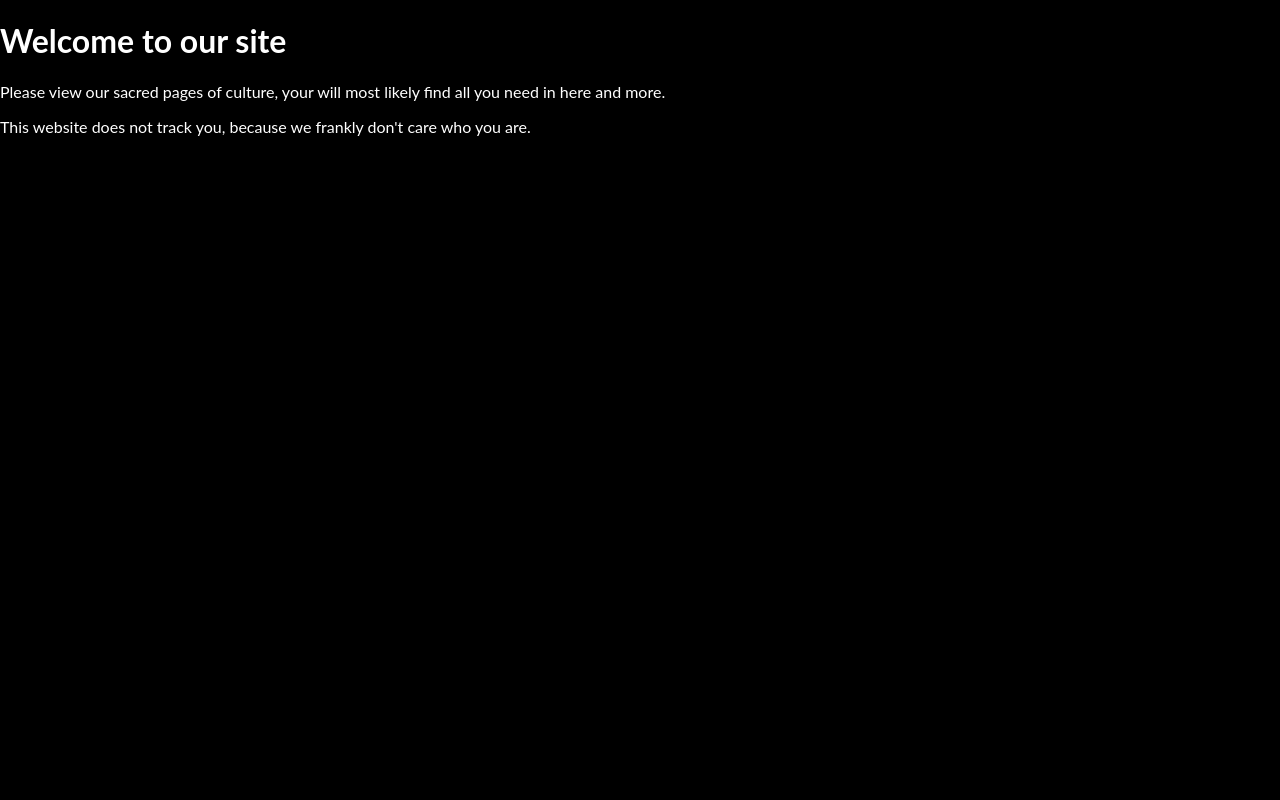
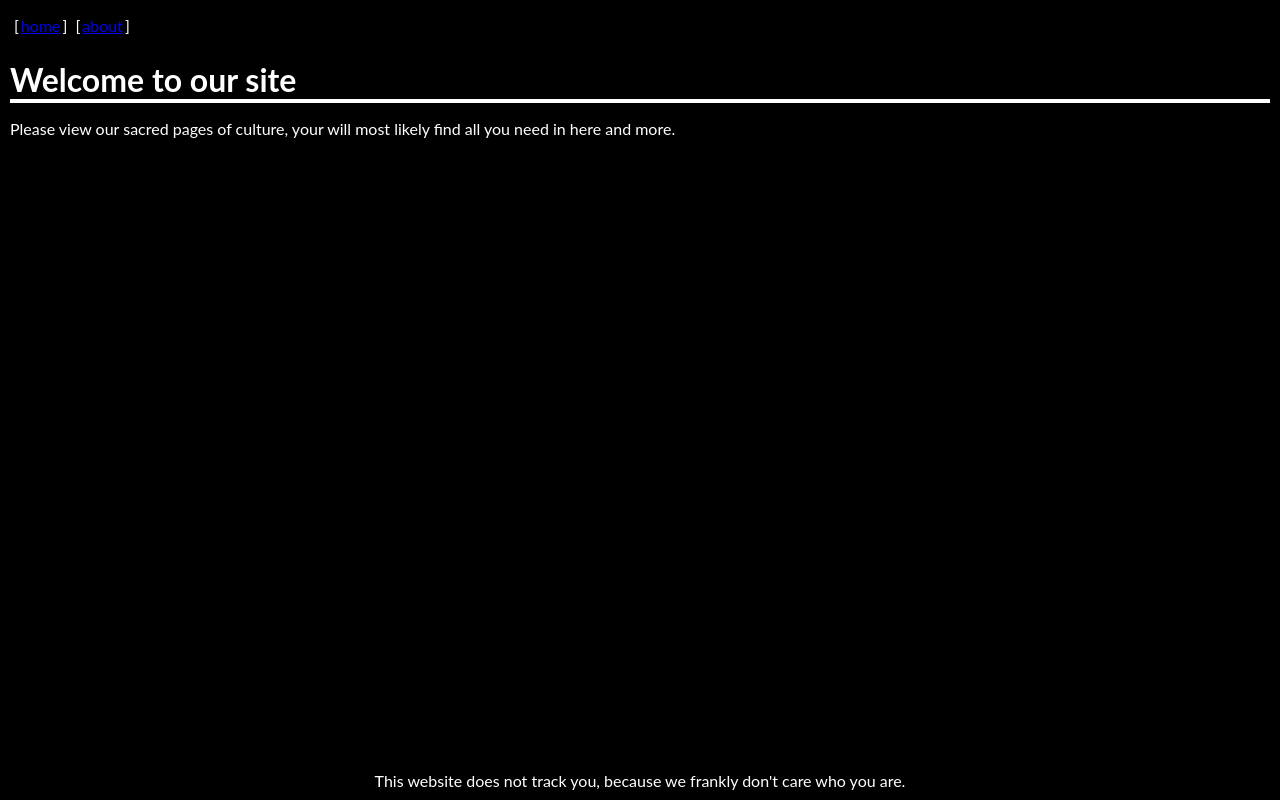
Before and after one commit to niestakultura/home-of-the-cultured, a plain HTML site: page index.html in a window 1280 px wide. Drawn offline with Linux system fonts and the light colour scheme.

Commit message:
add some design

```diff
--- a/index.html
+++ b/index.html
@@ -12,13 +12,80 @@
             font-size: 16px;
             font-family: "Lato", "Roboto", Arial, Tahoma, sans-serif;
         }
+
+        .content {
+            padding: 10px;
+            height: calc(100vh - 110px);
+        }
+
+        h1 {
+            width: 100%;
+            border-bottom: 4px solid;
+            margin: 0 0 10px 0;
+        }
+
+        footer {
+            width: 100%;
+            height: 40px;
+            display: flex;
+            text-align: center;
+            justify-content: space-evenly;
+            align-items: center;
+        }
+
+        nav {
+            display: flex;
+            height: 30px;
+            padding: 10px;
+            align-items: center;
+        }
+
+        nav > ul {
+            list-style-type: none;
+            display: contents;
+        }
+
+        nav > ul li {
+            display: block;
+            float: left;
+            padding: 0 4px;
+        }
+
+        nav > ul li:before {
+            content: "[";
+            padding-right: 2px;
+        }
+
+        nav > ul li:after {
+            content: "]";
+            padding-left: 2px;
+        }
+
+        a:active,
+        a:visited,
+        a:hover,
+        a:hover {
+            color: #ffffff;
+        }
     </style>
 </head>
+
 <body>
 
-<h1>Welcome to our site</h1>
-<p>Please view our sacred pages of culture, your will most likely find all you need in here and more.</p>
+<nav>
+    <ul>
+        <li><a href="/">home</a></li>
+        <li><a href="/about.html">about</a></li>
+    </ul>
+</nav>
+
+<div class="content">
+    <h1>Welcome to our site</h1>
+    <p>Please view our sacred pages of culture, your will most likely find all you need in here and more.</p>
+</div>
 
 <footer>This website does not track you, because we frankly don't care who you are.</footer>
+
 </body>
+
 </html>
```
